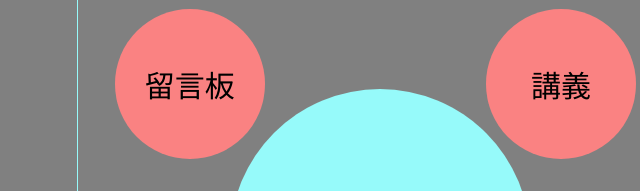
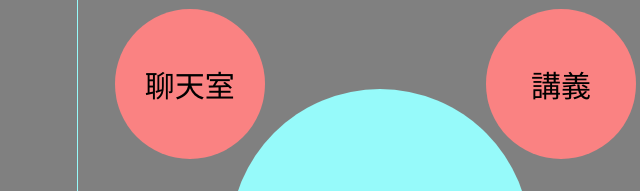
Before and after one commit to ChuangB48/Imformation-study-club, a website: page edu-lobby.html in a window 1280 px wide. Shown: the part 151-342 px from the top of the page, 282-922 px from the left. Drawn offline with Linux system fonts and the light colour scheme.

Commit message:
change name

```diff
--- a/edu-lobby.html
+++ b/edu-lobby.html
@@ -17,7 +17,7 @@
         </button>
         <button id="massage" onclick="javascript: mess()">
             <span id="m">
-                留言板
+                聊天室
             </span>
         </button>
         <button id="book" onclick="javascript: bo()">
```
Also changed, not shown: message.html (+1 -1 lines).
